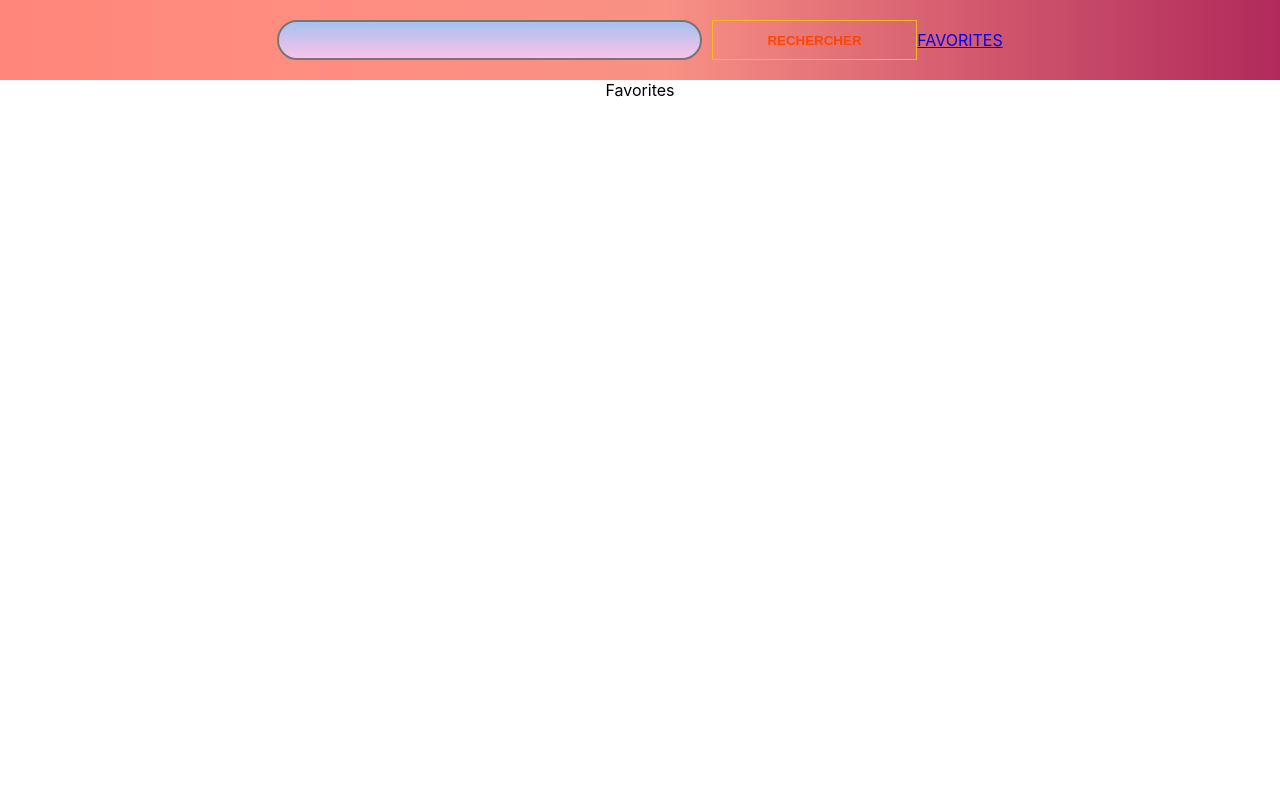
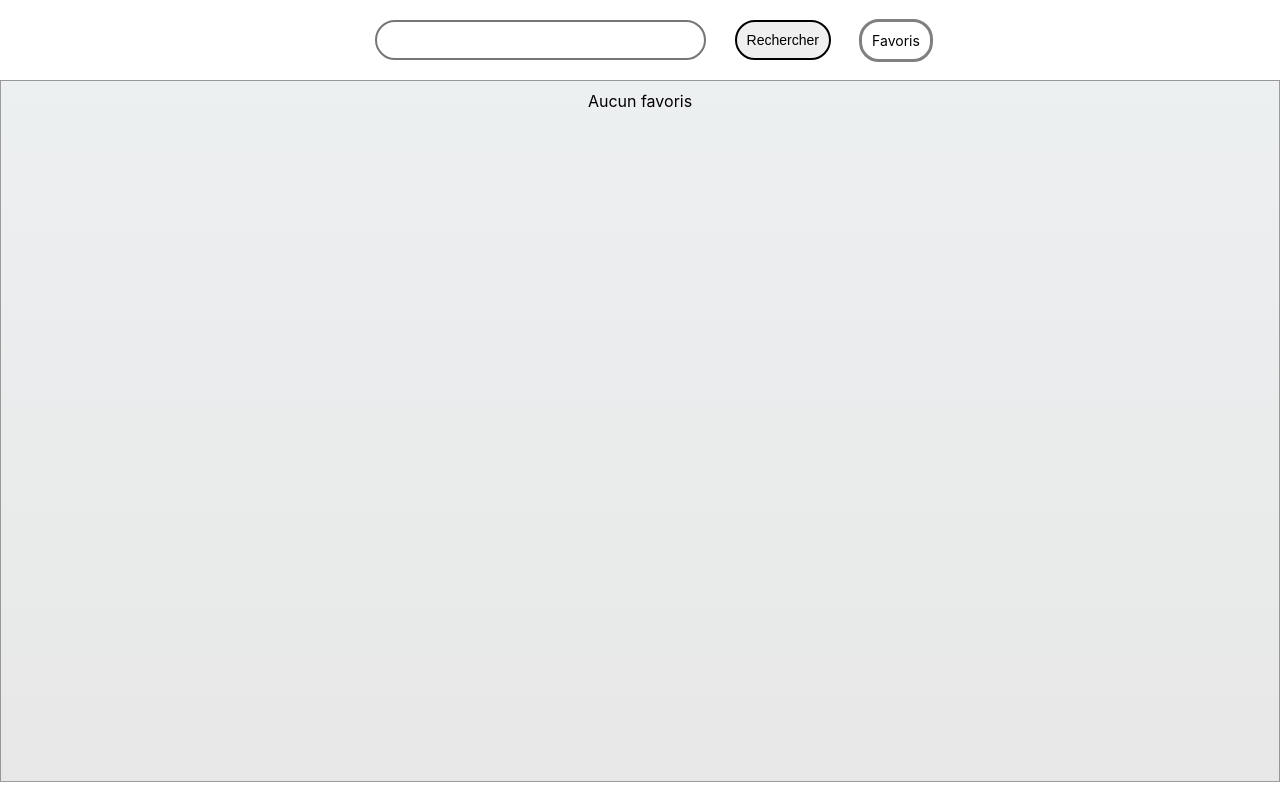
Before and after one commit to noah-blanchard/react-recipe-searcher, a React (Create React App) app: page /favorites in a window 1280 px wide. Built offline with nearby package versions, Linux system fonts and the light colour scheme.

Commit message:
#1 systeme de favoris entierement fonctionnel / suppression et ajout de favoris

```diff
--- a/src/App.js
+++ b/src/App.js
@@ -2,7 +2,7 @@ import React, { useState, useEffect } from 'react';
 
 import Recipe from './components/Recipe';
 
-import { BrowserRouter as Router, Route, Routes, Link, useNavigate } from 'react-router-dom';
+import { Route, Routes, Link, useNavigate } from 'react-router-dom';
 
 import './components/Navbar.css';
 import './App.css';
@@ -23,7 +23,11 @@ function App() {
 
   useEffect(() => {
     //localStorage.clear();
+    getFav();
 
+  }, [])
+
+  const getFav = () => {
     const fav = JSON.parse(localStorage.getItem('recipe-favorites'));
     console.log(fav);
     if (fav != null) {
@@ -33,11 +37,11 @@ function App() {
       setFavorites([]);
       console.log('Il ya pas de favoris');
     }
-  }, [])
+  }
 
   const addFavorite = (recipe) => {
 
-    const array = favorites;
+    let array = favorites;
 
     if (!array.some((r) => r.recipe.label == recipe.recipe.label)) {
       array.push(recipe);
@@ -45,8 +49,16 @@ function App() {
       localStorage.setItem('recipe-favorites', favString);
       setFavorites(array);
     } else {
-      alert('NON');
+      console.log(array);
+      console.log("suppression")
+      array = array.filter(r => r.recipe.label != recipe.recipe.label);
+      console.log(array);
+
+      const favString = JSON.stringify(array);
+      localStorage.setItem('recipe-favorites', favString);
+      setFavorites(array);
     }
+    getFav();
   }
 
   const getRecipe = async (e) => {
@@ -73,14 +85,14 @@ function App() {
             <input type="text" onChange={changeIngredient}></input>
             <button className="search-btn" onClick={getRecipe}>Rechercher</button>
           </form>
-          <Link to='/favorites'>FAVORITES</Link>
+          <Link to='/favorites' className='fav-btn'>Favoris</Link>
         </div>
       </nav>
 
 
       <Routes>
-        <Route exact path="/" element={<Home recipes={recipes} addFavorite={addFavorite} />} />
-        <Route exact path="/favorites" element={<Favorites />} />
+        <Route exact path="/" element={<Home recipes={recipes} favorites={favorites} addFavorite={addFavorite} />} />
+        <Route exact path="/favorites" element={<Favorites fav={favorites} recipes={recipes} addFavorite={addFavorite} />} />
       </Routes>
 
 
@@ -89,16 +101,22 @@ function App() {
 }
 
 
-const Home = ({ recipes, addFavorite }) => {
+const Home = ({ recipes, addFavorite, favorites }) => {
+
+
   return (
     <main>
       <div className='disp-container'>
-        {recipes.map((recipe, index) => (
-          <Recipe recipe={recipe} key={index} addFavorite={() => addFavorite(recipe)} />
-        ))}
+        {recipes.map((recipe, index) => {
+
+          const isFav = favorites.some(r => r.recipe.label == recipe.recipe.label);
+
+          return <Recipe recipe={recipe} key={index} fav={isFav} addFavorite={() => addFavorite(recipe)} />
+        })}
       </div>
     </main>
   )
+
 }
 
 export default App;
--- a/src/Favorites.js
+++ b/src/Favorites.js
@@ -1,14 +1,29 @@
-import React from 'react'
+import React from 'react';
+import Recipe from './components/Recipe';
 
-const Favorites = () => {
+const Favorites = ({fav, recipes, addFavorite}) => {
 
 
 
     return (
-        <div>Favorites</div>
+        <>
+            {fav.length > 0 ? <Display recipes={fav} addFavorite={addFavorite}/> : <div className='disp-container' style={{height: "85vh"}}>Aucun favoris</div>}
+        </>
     )
 
 
 }
 
+const Display = ({ recipes, addFavorite }) => {
+    return (
+      <main>
+        <div className='disp-container'>
+          {recipes.map((recipe, index) => (
+            <Recipe recipe={recipe} key={index} fav={true} addFavorite={() => addFavorite(recipe)} />
+          ))}
+        </div>
+      </main>
+    )
+  }
+
 export default Favorites
--- a/src/components/Navbar.css
+++ b/src/components/Navbar.css
@@ -1,26 +1,27 @@
-*{
+* {
     margin: 0;
 }
-nav{
+nav {
     width: 100%;
     height: 10vh;
-    margin-left:auto;
-    margin-right:auto;
-    margin-top:0vh;
+    margin-left: auto;
+    margin-right: auto;
+    margin-top: 0vh;
+    display: flex;
+    justify-content: center;
 }
 
-.nav-container{
+.nav-container {
     height: 100%;
-    background-image: linear-gradient(to right, #ff8177 0%, #ff867a 0%, #ff8c7f 21%, #f99185 52%, #cf556c 78%, #b12a5b 100%);
     display: flex;
     flex-direction: row;
     align-items: center;
-    justify-content:center;
+    width: 50%;
+    justify-content: center;
 }
 
 .nav-container input {
     outline: none;
-    background-image: linear-gradient(to top, #fbc2eb 0%, #a6c1ee 100%);
     border-style: solid;
     border-radius: 20px;
     margin: 0;
@@ -28,25 +29,46 @@ nav{
     text-align: center;
     height: 20%;
     font-size: 14px;
-    width:100%;
+    width: 60%;
 }
 
 .nav-container div h1 {
-    margin-left:10px;
+    margin-left: 10px;
 }
 
-.search-btn{
-    margin-left:10px;
-    cursor: pointer;
-    max-width:50%;
-    max-height:50%;
+.fav-btn {
+    border-radius: 20px;
+    border-style: solid;
+    margin: 0;
+    padding: 10px;
+    text-align: center;
+    font-size: 14px;
+    color: black;
+    border-color: grey;
+    text-decoration: none;
 }
 
-#search-form{
+.fav-btn:hover {
+    background-color: rgb(255, 236, 173);
+}
+
+.search-btn {
+    height: 50%;
+    border-radius: 20px;
+    border-style: solid;
+    margin: 0;
+    padding: 10px;
+    text-align: center;
+    font-size: 14px;
+    cursor: pointer;
+}
+
+#search-form {
     margin: 0;
     padding: 0;
     height: 100%;
-    width: 50%;
+    width: 80%;
     display: flex;
     align-items: center;
+    justify-content: space-evenly;
 }
--- a/src/components/Recipe.css
+++ b/src/components/Recipe.css
@@ -15,7 +15,7 @@
     transition: all 1s ease-in-out 0s;
 }
 
-button{
+.recipe-container > button{
     width: 50%;
     height: 40px;
     border:solid 1px rgb(255, 185, 33);
@@ -23,6 +23,7 @@ button{
     color:orangered;
     text-transform: uppercase;
     font-weight: bolder;
+    cursor: pointer;
 }
 
 .recipe-container > *{
--- a/src/components/Recipe.js
+++ b/src/components/Recipe.js
@@ -2,7 +2,7 @@ import React, { useState } from 'react'
 import './Recipe.css';
 
 
-function Recipe({ recipe, index, addFavorite }) {
+function Recipe({ recipe, index, addFavorite, fav }) {
 
   const [buttonText, setButtonText] = useState('More');
   const [buttonState, setButtonState] = useState(false);
@@ -40,7 +40,9 @@ function Recipe({ recipe, index, addFavorite }) {
           {buttonText}
         </button>
         <button className='voir-plus' onClick={addFavorite}>
-          Ajouter aux favoris
+          {
+            fav ? "Supprimer des favoris" : "Ajouter aux favoris"
+          }
         </button>
       </div>
 
--- a/src/index.js
+++ b/src/index.js
@@ -10,7 +10,7 @@ import reportWebVitals from './reportWebVitals';
 ReactDOM.render(
   <React.StrictMode>
     <Router>
-    <App />
+      <App />
     </Router>
   </React.StrictMode>,
 
```
